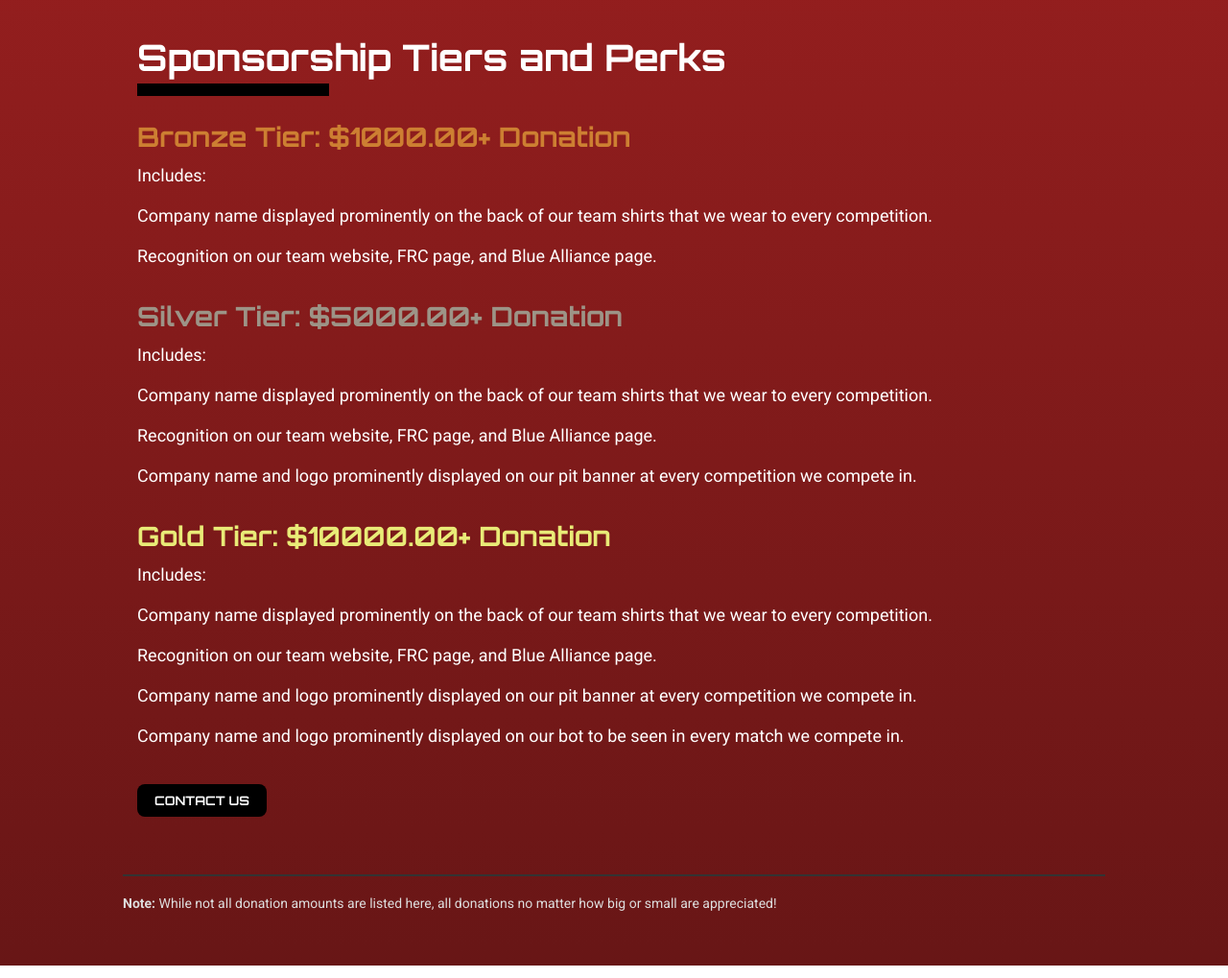
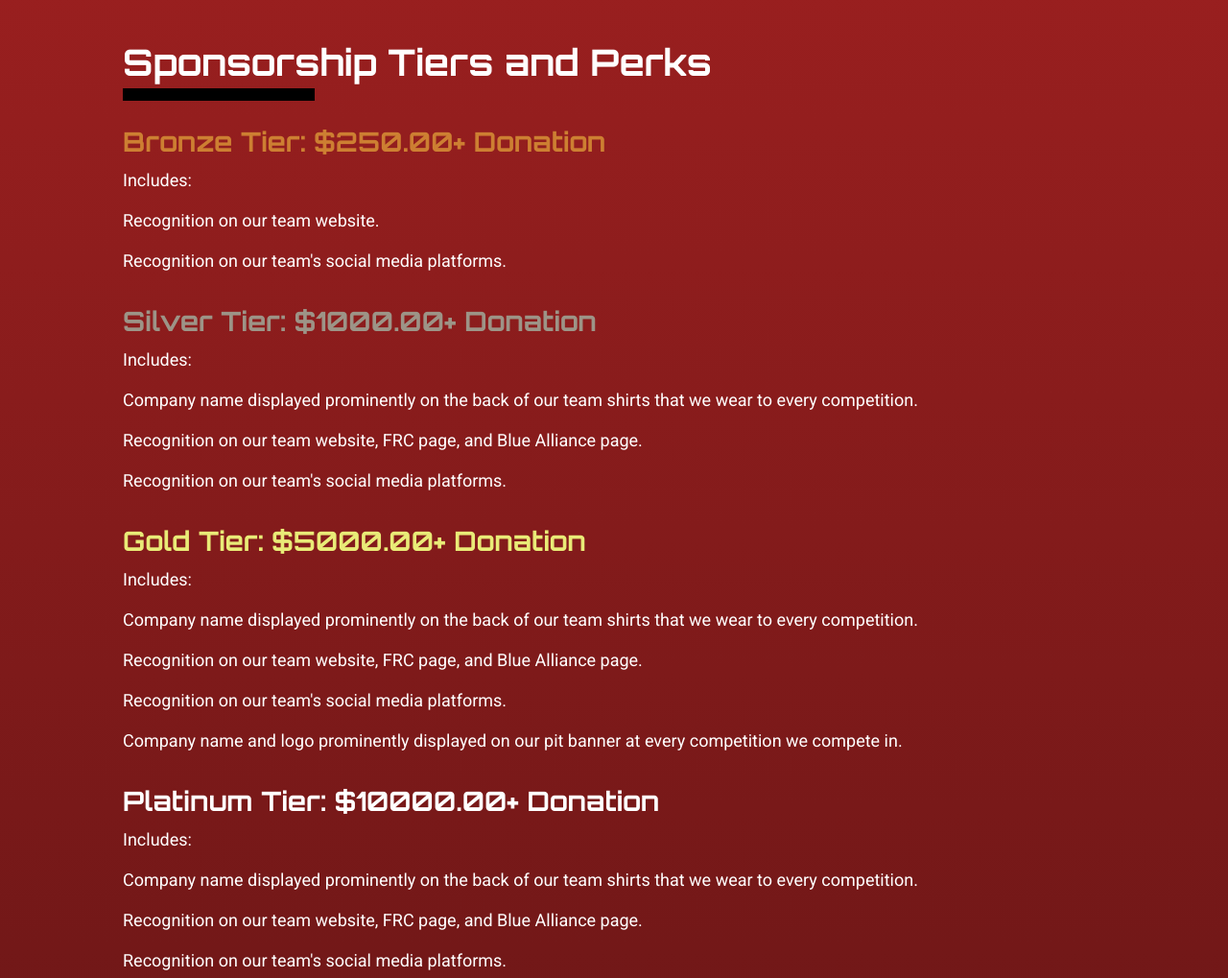
Before and after one commit to FIRSTteam329/Team329-Website, a plain HTML site: page sponsors.html in a window 1280 px wide. Shown: the part 1300-2319 px from the top of the page at 96% size. Drawn offline with Linux system fonts and the light colour scheme.

Commit message:
Update sponsors.html
Added platinum tier

```diff
--- a/sponsors.html
+++ b/sponsors.html
@@ -68,30 +68,44 @@
 							<p>Becoming a Team 329 sponsor is a great way to help support incredible students in STEM. Your sponsorship allows us to continue to compete year after year and give our students amazing opportunities such as real world engineering experience, chances to network with industry professionals, and scholarship opportunities.</p>
 							<p>Plus, as a registered 501c3 organization, your donation to Team 329 is tax deductible. Additionally, there are perks that come with your donation.</p>
 						</section>
-						<section class="sponsor-tiers">
+						</section><section class="sponsor-tiers">
 						    <h2>Sponsorship Tiers and Perks</h2>
+
 						    <div class="tier">
-								<h3 id = "bronze">Bronze Tier: $1000.00+ Donation</h3>
+						        <h3 id="bronze">Bronze Tier: $250.00+ Donation</h3>
+						        <p>Includes:</p>
+						        <p>Recognition on our team website.</p>
+						        <p>Recognition on our team's social media platforms.</p>
+						    </div>
+
+						    <div class="tier">
+						        <h3 id="silver">Silver Tier: $1000.00+ Donation</h3>
 						        <p>Includes:</p>
 						        <p>Company name displayed prominently on the back of our team shirts that we wear to every competition.</p>
 						        <p>Recognition on our team website, FRC page, and Blue Alliance page.</p>
+						        <p>Recognition on our team's social media platforms.</p>
 						    </div>
+
 						    <div class="tier">
-								<h3 id = "silver">Silver Tier: $5000.00+ Donation</h3>
+						        <h3 id="gold">Gold Tier: $5000.00+ Donation</h3>
 						        <p>Includes:</p>
 						        <p>Company name displayed prominently on the back of our team shirts that we wear to every competition.</p>
 						        <p>Recognition on our team website, FRC page, and Blue Alliance page.</p>
+						        <p>Recognition on our team's social media platforms.</p>
 						        <p>Company name and logo prominently displayed on our pit banner at every competition we compete in.</p>
 						    </div>
+
 						    <div class="tier">
-								<h3 id = "gold">Gold Tier: $10000.00+ Donation</h3>
+						        <h3 id="platinum">Platinum Tier: $10000.00+ Donation</h3>
 						        <p>Includes:</p>
 						        <p>Company name displayed prominently on the back of our team shirts that we wear to every competition.</p>
 						        <p>Recognition on our team website, FRC page, and Blue Alliance page.</p>
+						        <p>Recognition on our team's social media platforms.</p>
 						        <p>Company name and logo prominently displayed on our pit banner at every competition we compete in.</p>
-								<p>Company name and logo prominently displayed on our bot to be seen in every match we compete in.</p>
+						        <p>Company name and logo prominently displayed on our robot to be seen in every match we compete in.</p>
 						    </div>
-							<a href = "contact.html" class = "button">Contact Us</a>
+
+						    <a href="contact.html" class="button">Contact Us</a>
 						</section>
 						<p class="sponsor-note">
 						<strong>Note: </strong>While not all donation amounts are listed here, all donations no matter how big or small are appreciated!
```
Lines whose indentation alone changed are shown as unchanged.
